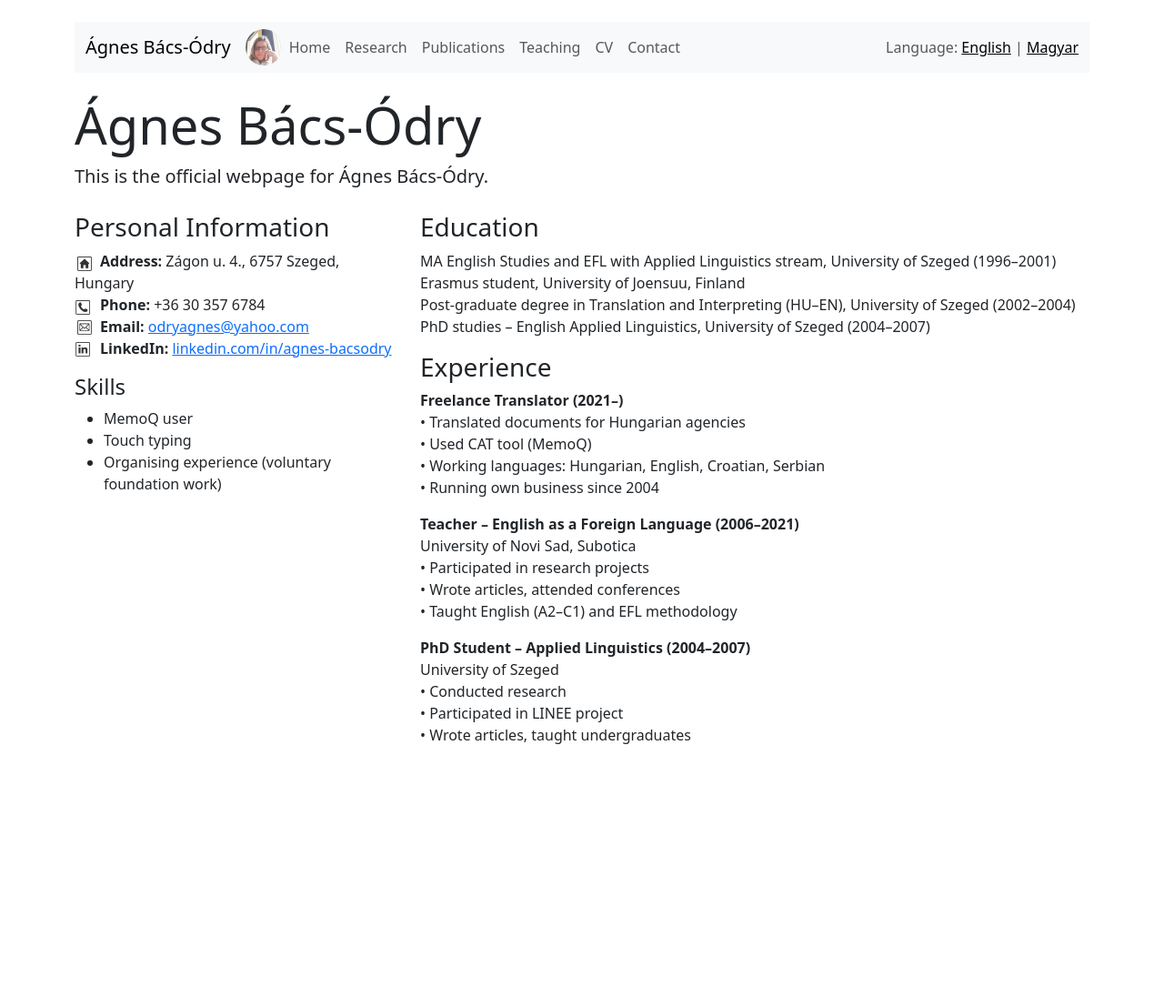
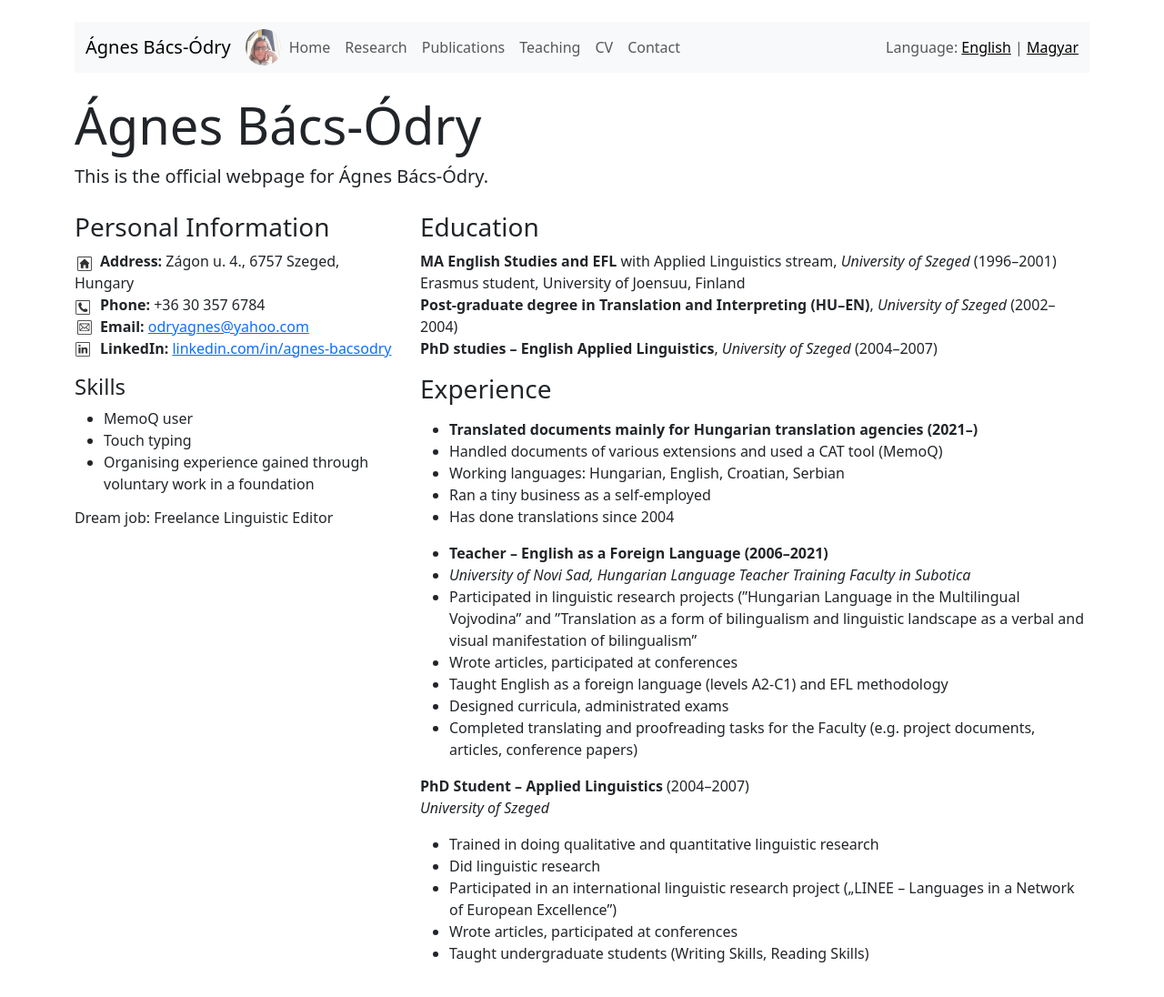
Before and after one commit to fabbernatvasvari/bacs-odry-agnes, a plain HTML site: page index.html in a window 1280 px wide. Shown: the whole page at 91% size. Before the commit the page ends 860 px from the top, so only its background shows below. Drawn offline with nearby package versions, Linux system fonts and the light colour scheme.

Commit message:
finished writing text to the website

```diff
--- a/index.html
+++ b/index.html
@@ -1,5 +1,6 @@
 <!DOCTYPE html>
 <html lang="en">
+
 <head>
   <meta charset="UTF-8">
   <meta name="viewport" content="width=device-width, initial-scale=1.0">
@@ -9,6 +10,7 @@
   <link rel="stylesheet" href="styles.css">
   <title>Ágnes Bács-Ódry - Webpage</title>
 </head>
+
 <body class="container py-4">
   <nav class="navbar navbar-expand-lg navbar-light bg-light mb-4">
     <div class="container-fluid">
@@ -18,7 +20,8 @@
         <ul class="navbar-nav me-auto mb-2 mb-lg-0">
           <li class="nav-item"><a class="nav-link" href="index.html" data-i18n="nav_home">Home</a></li>
           <li class="nav-item"><a class="nav-link" href="research.html" data-i18n="nav_research">Research</a></li>
-          <li class="nav-item"><a class="nav-link" href="publications.html" data-i18n="nav_publications">Publications</a></li>
+          <li class="nav-item"><a class="nav-link" href="publications.html"
+              data-i18n="nav_publications">Publications</a></li>
           <li class="nav-item"><a class="nav-link" href="teaching.html" data-i18n="nav_teaching">Teaching</a></li>
           <li class="nav-item"><a class="nav-link" href="cv.html" data-i18n="nav_cv">CV</a></li>
           <li class="nav-item"><a class="nav-link" href="contact.html" data-i18n="nav_contact">Contact</a></li>
@@ -45,46 +48,75 @@
         <address-icon><strong>Address:</strong> Zágon u. 4., 6757 Szeged, Hungary <br>
           <phone-icon><strong>Phone:</strong> +36 30 357 6784 <br>
             <email-icon><strong>Email:</strong> <a href="mailto:odryagnes@yahoo.com">odryagnes@yahoo.com</a> <br>
-        <linkedin-icon></linkedin-icon><strong>LinkedIn:</strong> <a href="https://www.linkedin.com/in/agnes-bacsodry">linkedin.com/in/agnes-bacsodry</a>
+              <linkedin-icon></linkedin-icon><strong>LinkedIn:</strong> <a
+                href="https://www.linkedin.com/in/agnes-bacsodry">linkedin.com/in/agnes-bacsodry</a>
       </p>
       <h4>Skills</h4>
       <ul>
         <li>MemoQ user</li>
         <li>Touch typing</li>
-        <li>Organising experience (voluntary foundation work)</li>
+        <li>Organising experience gained through voluntary work in a foundation</li>
       </ul>
+
+      <h6>Dream job: Freelance Linguistic Editor</h6>
+
     </div>
 
     <div class="col-md-8">
       <h3>Education</h3>
       <p>
-        MA English Studies and EFL with Applied Linguistics stream, University of Szeged (1996–2001) <br>
+        <strong>MA English Studies and EFL</strong> with Applied Linguistics stream, <em>University of Szeged</em>
+        (1996–2001) <br>
         Erasmus student, University of Joensuu, Finland <br>
-        Post-graduate degree in Translation and Interpreting (HU–EN), University of Szeged (2002–2004) <br>
-        PhD studies – English Applied Linguistics, University of Szeged (2004–2007)
+        <strong>Post-graduate degree in Translation and Interpreting (HU–EN)</strong>, <em>University of Szeged</em>
+        (2002–2004) <br>
+        <strong>PhD studies – English Applied Linguistics</strong>, <em>University of Szeged</em> (2004–2007)
       </p>
 
       <h3>Experience</h3>
       <p>
-        <strong>Freelance Translator (2021–)</strong><br>
-        • Translated documents for Hungarian agencies<br>
-        • Used CAT tool (MemoQ)<br>
-        • Working languages: Hungarian, English, Croatian, Serbian<br>
-        • Running own business since 2004<br>
+      <ul>
+        <li><strong>Translated documents mainly for Hungarian translation
+            agencies (2021–)</strong><br></li>
+        <li>Handled documents of various extensions and used a CAT
+          tool (MemoQ)<br></li>
+        <li>Working languages: Hungarian, English, Croatian, Serbian<br></li>
+        <li>Ran a tiny business as a self-employed<br></li>
+        <li>Has done translations since 2004<br></li>
+      </ul>
       </p>
       <p>
-        <strong>Teacher – English as a Foreign Language (2006–2021)</strong><br>
-        University of Novi Sad, Subotica<br>
-        • Participated in research projects<br>
-        • Wrote articles, attended conferences<br>
-        • Taught English (A2–C1) and EFL methodology<br>
+      <ul>
+        <li><strong>Teacher – English as a Foreign Language (2006–2021)</strong><br></li>
+        <li><em>University of Novi Sad, Hungarian Language Teacher Training
+            Faculty in Subotica<br></em></li>
+        <li>Participated in linguistic research projects (”Hungarian
+          Language in the Multilingual Vojvodina” and ”Translation as
+          a form of bilingualism and linguistic landscape as a verbal
+          and visual manifestation of bilingualism”<br></li>
+        <li>Wrote articles, participated at conferences<br></li>
+        <li>Taught English as a foreign language (levels A2-C1) and EFL
+          methodology<br></li>
+        <li>Designed curricula, administrated exams<br></li>
+        <li>Completed translating and proofreading tasks for the Faculty
+          (e.g. project documents, articles, conference papers)<br></li>
+      </ul>
       </p>
       <p>
-        <strong>PhD Student – Applied Linguistics (2004–2007)</strong><br>
-        University of Szeged<br>
-        • Conducted research<br>
-        • Participated in LINEE project<br>
-        • Wrote articles, taught undergraduates<br>
+        <strong>PhD Student – Applied Linguistics</strong> (2004–2007)<br>
+        <em> University of Szeged<br></em>
+      <ul>
+        <li>Trained in doing qualitative and quantitative linguistic
+          research<br></li>
+        <li>Did linguistic research<br></li>
+        <li>Participated in an international linguistic research project
+          („LINEE – Languages in a Network of European Excellence”)
+          <br>
+        </li>
+        <li>Wrote articles, participated at conferences<br></li>
+        <li>Taught undergraduate students (Writing Skills, Reading Skills)<br></li>
+      </ul>
+
       </p>
     </div>
   </div>
@@ -141,4 +173,5 @@ replaceWithIcon("linkedin-icon", "linkedin.png");
   </script>
 
 </body>
+
 </html>
```
Lines whose indentation alone changed are shown as unchanged.
